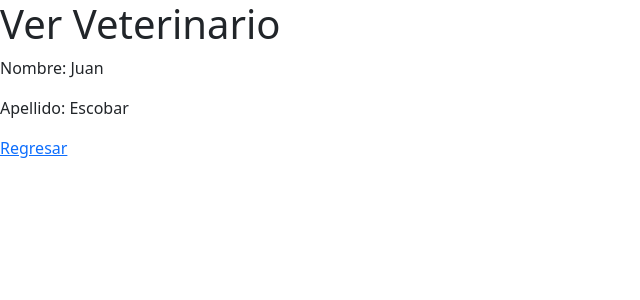
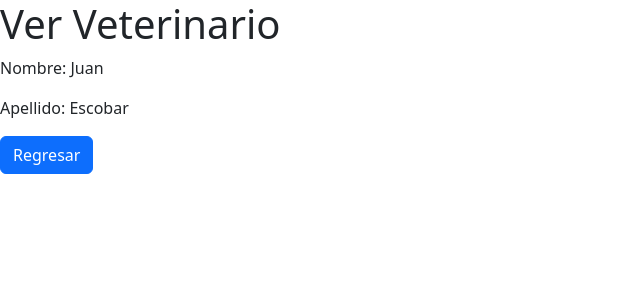
Before and after one commit to 2503200/Proyect_API, a Django app: page /ver_veteri/1 in a window 1280 px wide. Shown: the top 300 px of the page, without its empty margins (0-640 px from the left). Run offline with Django 4.2, Linux system fonts and the light colour scheme; data comes from the database, SQL or seed files in the repository.

Commit message:
Commit Inicial

```diff
--- a/sun_app/veterinarios/templates/agregar_veteri.html
+++ b/sun_app/veterinarios/templates/agregar_veteri.html
@@ -15,7 +15,7 @@
         {% csrf_token %}
     </form>
 <div>
-    <a href="{% url 'inicio' %}">Regresar</a>
+    <a class="btn btn-primary" href="{% url 'inicio' %}">Regresar</a>
 </div>
 </div>
 </body>
--- a/sun_app/veterinarios/templates/editar_veteri.html
+++ b/sun_app/veterinarios/templates/editar_veteri.html
@@ -18,7 +18,7 @@
         {% csrf_token %}
     </form>
 <div>
-    <a href="{% url 'inicio' %}">Regresar</a>
+    <a class="btn btn-primary" href="{% url 'inicio' %}">Regresar</a>
 </div>
 </div>
 </body>
--- a/sun_app/veterinarios/templates/ver_veteri.html
+++ b/sun_app/veterinarios/templates/ver_veteri.html
@@ -14,7 +14,7 @@
   <p>Apellido: {{veterinario.apellido}}</p>
 </div>
 <div>
-    <a href="{% url 'inicio' %}">Regresar</a>
+    <a class="btn btn-primary" href="{% url 'inicio' %}">Regresar</a>
 </div>
 </body>
 </html>
```
